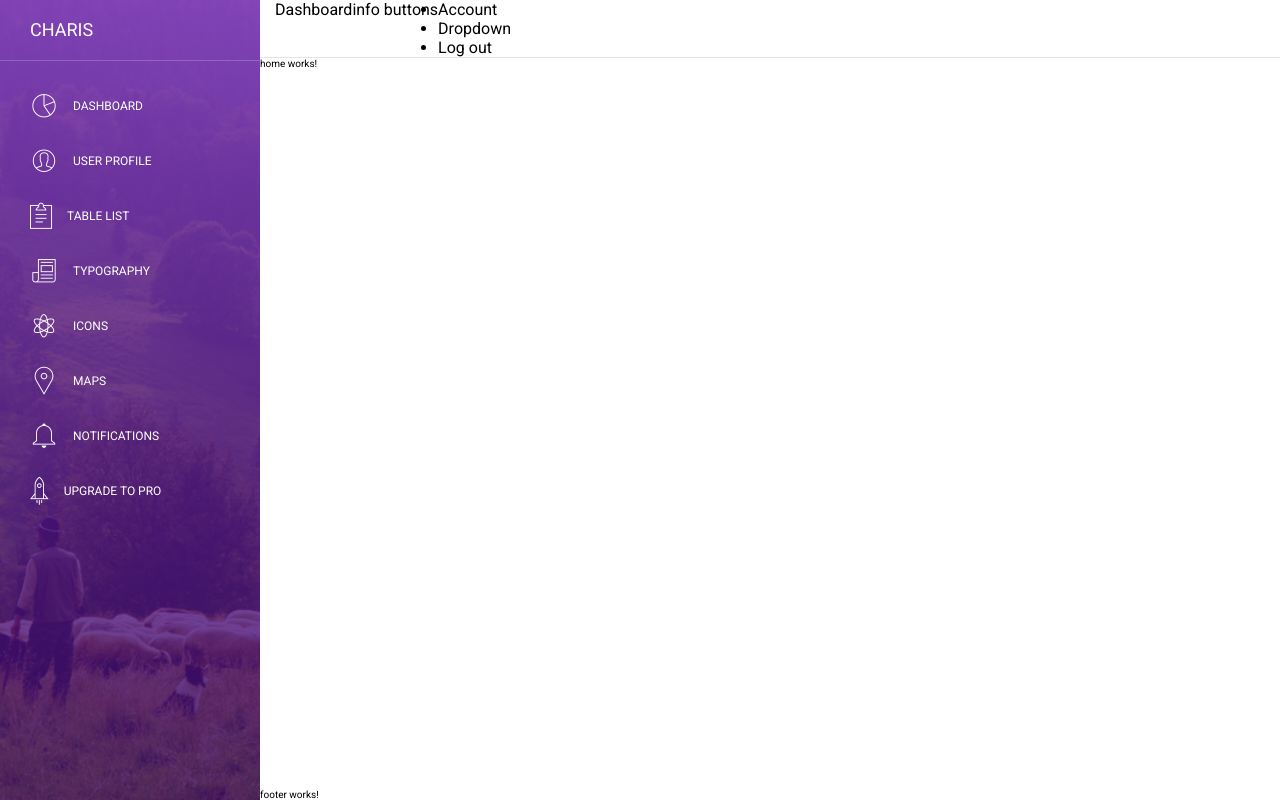
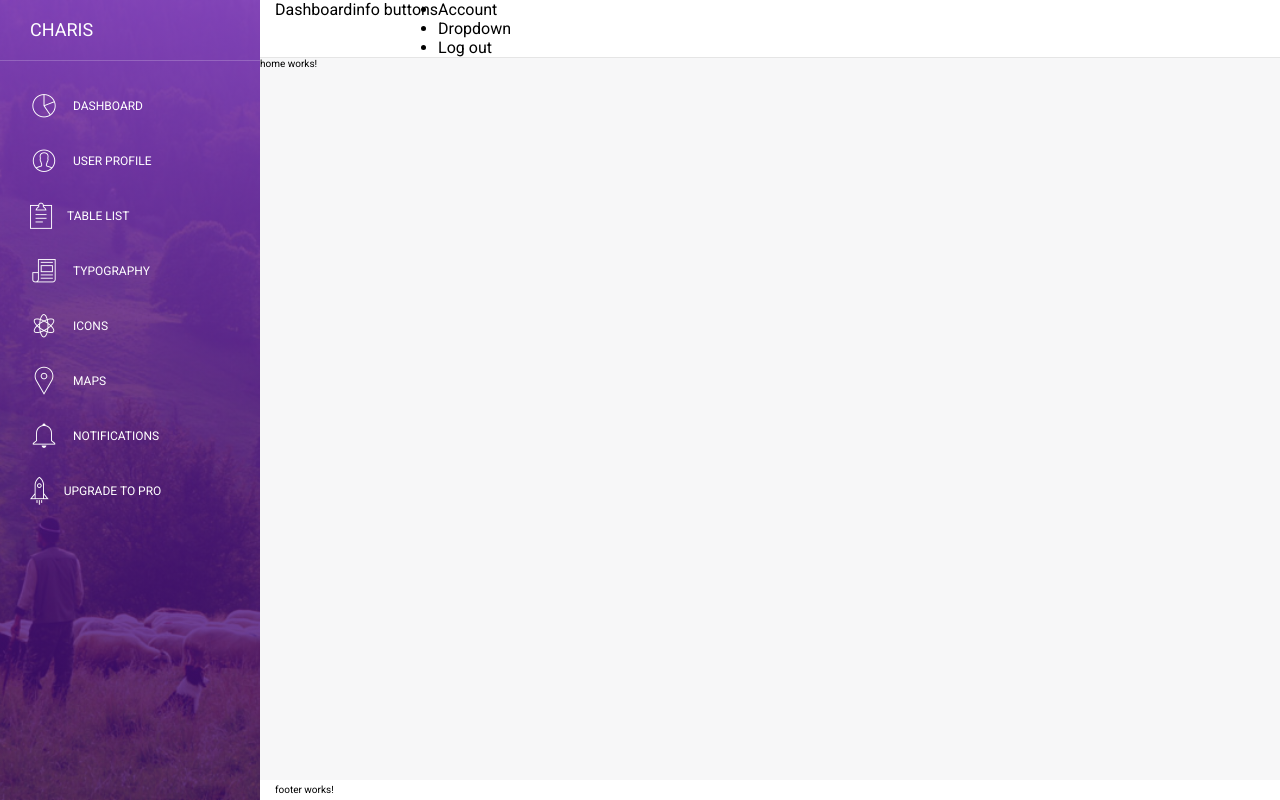
Before and after one commit to onwuvic/angular-admin-dashboard, an Angular app: page /dashboard in a window 1280 px wide. Built offline with nearby package versions, Linux system fonts and the light colour scheme.

Commit message:
add footer style

```diff
--- a/src/app/dashboard/dashboard.component.scss
+++ b/src/app/dashboard/dashboard.component.scss
@@ -11,4 +11,5 @@
   display: flex;
   flex-direction: column;
   width: calc(100% - 260px);
+  background: rgba(203,203,210,.15);
 }
--- a/src/app/shared/footer/footer.component.html
+++ b/src/app/shared/footer/footer.component.html
@@ -1 +1,3 @@
-<p>footer works!</p>
+<div class="footer">
+  <p>footer works!</p>
+</div>
--- a/src/app/shared/footer/footer.component.scss
+++ b/src/app/shared/footer/footer.component.scss
@@ -0,0 +1,8 @@
+.footer {
+  padding-right: 15px;
+  padding-left: 15px;
+  margin-right: auto;
+  margin-left: auto;
+  background-color: #fff;
+  line-height: 20px;
+}
```
